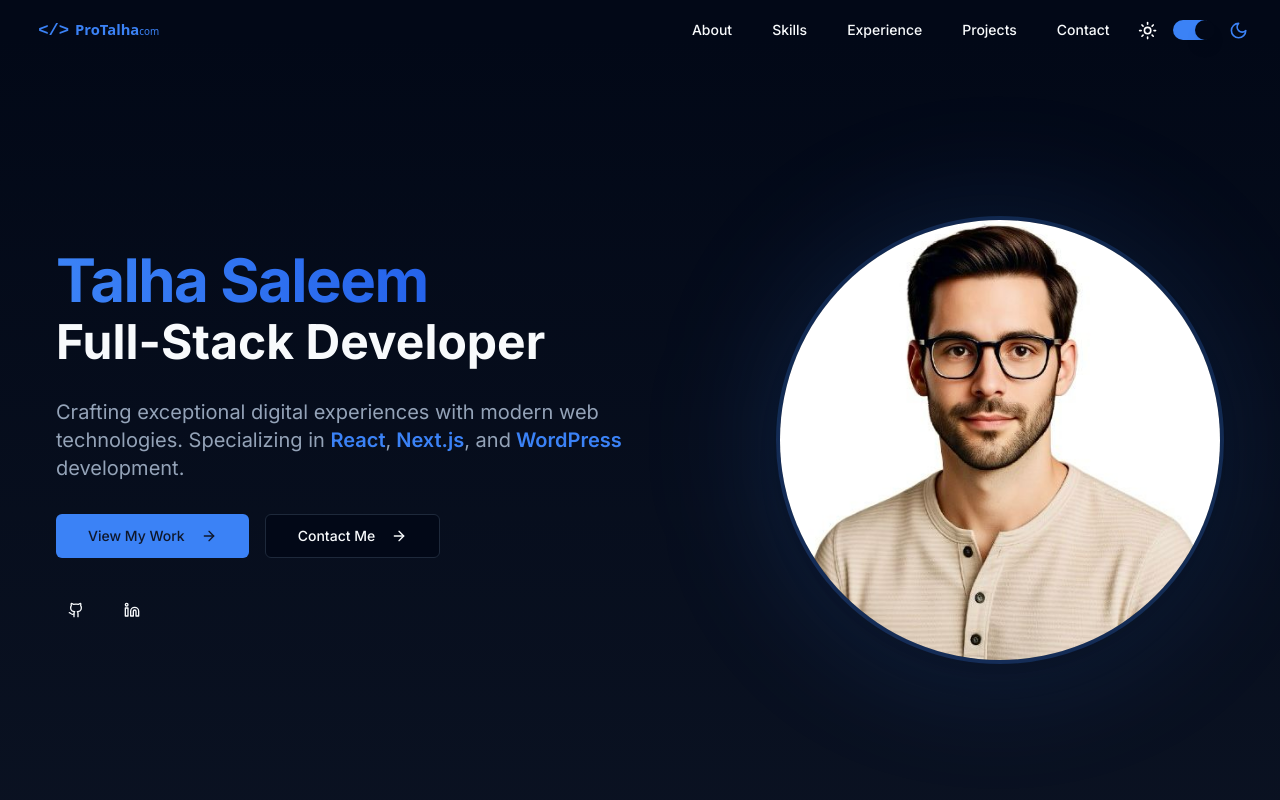
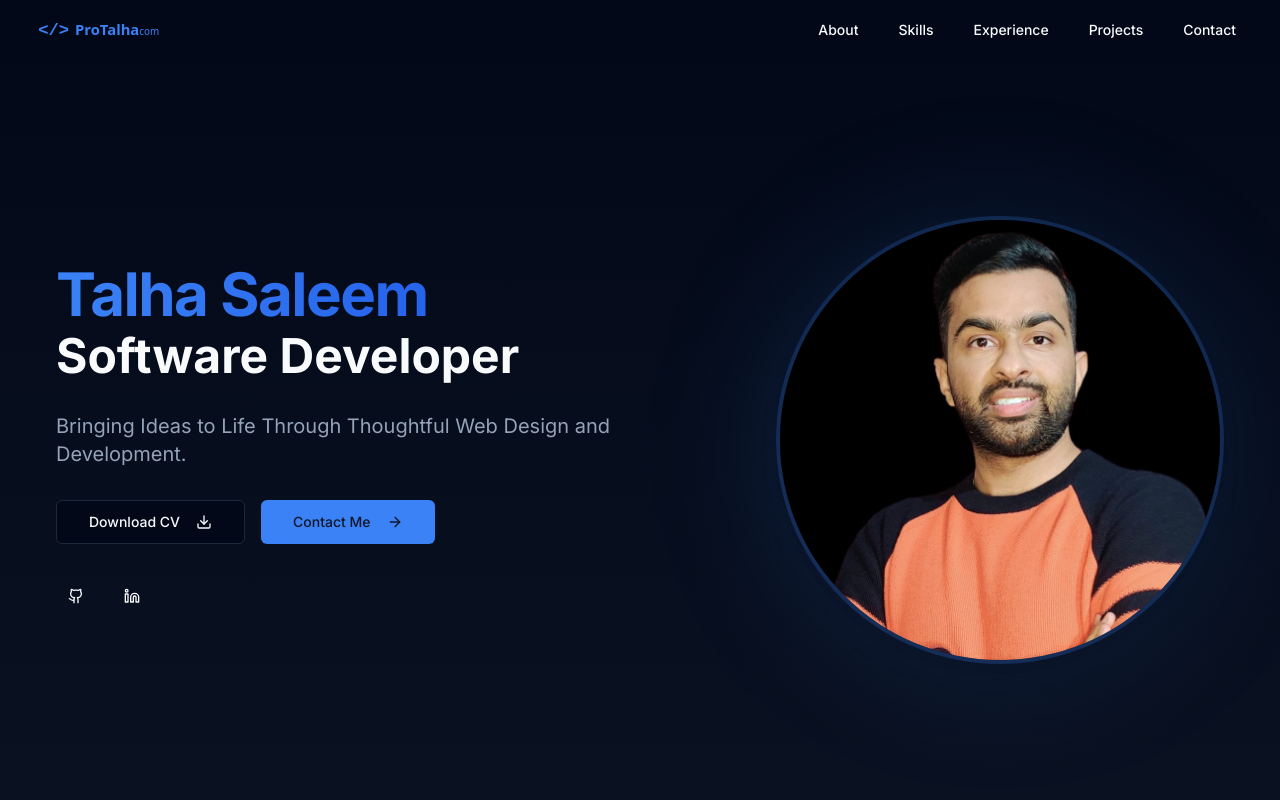
Before and after one commit to csmtalha/talha-saleem, a Next.js app: page / in a window 1280 px wide. Shown: the top 800 px of the page. Built offline with nearby package versions, Linux system fonts and the light colour scheme.

Commit message:
update profile details

```diff
--- a/components/sections/header.tsx
+++ b/components/sections/header.tsx
@@ -89,7 +89,7 @@ const Header = () => {
           >
             Contact
           </Button>
-          <ModeToggle />
+          {/* <ModeToggle /> */}
         </nav>
 
         {/* Mobile Menu Toggle */}
--- a/components/sections/hero.tsx
+++ b/components/sections/hero.tsx
@@ -6,7 +6,7 @@ import { motion, useAnimation, useInView } from "framer-motion";
 import { Button } from "@/components/ui/button";
 import { ArrowRight, Download, Github, Linkedin } from "lucide-react";
 import Link from "next/link";
-import profilePic from "@/public/images/profile1.jpeg";
+import profilePic from "@/public/images/profilepic.jpeg";
 
 export default function Hero() {
   const ref = useRef(null);
@@ -58,7 +58,7 @@ export default function Hero() {
               <span className="gradient-text">Talha Saleem</span>
             </h1>
             <h2 className="text-3xl md:text-5xl font-bold mt-2">
-              Full-Stack Developer
+              Software Developer
             </h2>
           </motion.div>
 
@@ -66,30 +66,26 @@ export default function Hero() {
             variants={itemVariants}
             className="text-lg md:text-xl text-muted-foreground max-w-2xl"
           >
-            Crafting exceptional digital experiences with modern web
-            technologies. Specializing in{" "}
-            <span className="font-semibold text-primary">React</span>,
-            <span className="font-semibold text-primary"> Next.js</span>, and
-            <span className="font-semibold text-primary"> WordPress</span>{" "}
-            development.
+            Bringing Ideas to Life Through Thoughtful Web Design and
+            Development.{" "}
           </motion.p>
 
           <motion.div variants={itemVariants} className="flex flex-wrap gap-4">
-            <Button size="lg" asChild>
+            {/* <Button size="lg" asChild>
               <Link href="#projects">
                 View My Work <ArrowRight className="ml-2 h-4 w-4" />
               </Link>
+            </Button> */}
+            <Button size="lg" variant="outline" asChild>
+              <a href="/files/talha-saleem.pdf" download>
+                Download CV <Download className="ml-2 h-4 w-4" />
+              </a>
             </Button>
-            <Button size="lg" variant="outline" asChild>
+            <Button size="lg" asChild>
               <Link href="#contact">
                 Contact Me <ArrowRight className="ml-2 h-4 w-4" />
               </Link>
             </Button>
-            {/* <Button size="lg" variant="outline" asChild>
-              <a href="/resume.pdf" download>
-                Download CV <Download className="ml-2 h-4 w-4" />
-              </a>
-            </Button> */}
           </motion.div>
 
           <motion.div variants={itemVariants} className="flex gap-4">
@@ -125,8 +121,8 @@ export default function Hero() {
             <Image
               src={profilePic}
               alt="Talha Saleem"
-              width={600}
-              height={600}
+              width={700}
+              height={700}
               className="object-cover"
               priority
             />
--- a/components/sections/projects.tsx
+++ b/components/sections/projects.tsx
@@ -50,7 +50,24 @@ export default function Projects() {
 
   const projects = [
     {
-      title: "Tours & Travels",
+      title: "Mortgage Buddy",
+      description:
+        "AI-powered mortgage application with admin dashboard, user management, and chat model integration.",
+      image: "/images/projects/mortgageapp.png",
+      tags: [
+        "Next.js",
+        "TailwindCSS",
+        "shadcn/ui",
+        "AI Integration",
+        "User Management",
+      ],
+      details:
+        "Developed an AI-powered mortgage application similar to ChatGPT with comprehensive admin dashboard, user management, and chat model integration. Built with Next.js, TailwindCSS, and shadcn/ui for a modern and responsive user interface. Implemented secure authentication and role-based access control. Integrated AI models for intelligent mortgage recommendations and assistance. Created an intuitive admin panel for managing users, monitoring conversations, and analyzing application data.",
+      github: "https://github.com/csmtalha",
+      demo: "#",
+    },
+    {
+      title: "AI Travels",
       description:
         "A dynamic travel CMS using Next.js and Firebase for seamless content management.",
       image: "/images/projects/ibrahim-travels.png",
@@ -67,7 +84,7 @@ export default function Projects() {
       demo: "https://alibrahimtravel.com/",
     },
     {
-      title: "Business Insurance",
+      title: "Golden Insurance",
       description:
         "Migrated the business Insurance platform from PHP to Next.js, improving performance and scalability.",
       image: "/images/projects/goldeninsurance.png",
@@ -83,7 +100,7 @@ export default function Projects() {
       demo: "#",
     },
     {
-      title: "Ship Navigation",
+      title: "Regent",
       description:
         "A web platform for operational planning, logistics, and ship navigation using React.js.",
       image: "/images/projects/regent.png",
@@ -94,7 +111,7 @@ export default function Projects() {
       demo: "#",
     },
     {
-      title: "Finance Automation",
+      title: "Report Automation",
       description:
         "Automated accounting tasks to improve efficiency and reduce errors using AWS Textract.",
       image: "/images/projects/report.png",
@@ -104,25 +121,9 @@ export default function Projects() {
       github: "https://github.com/csmtalha",
       demo: "#",
     },
+
     {
-      title: "Mortgage App",
-      description:
-        "AI-powered mortgage application with admin dashboard, user management, and chat model integration.",
-      image: "/images/projects/mortgageapp.png",
-      tags: [
-        "Next.js",
-        "TailwindCSS",
-        "shadcn/ui",
-        "AI Integration",
-        "User Management",
-      ],
-      details:
-        "Developed an AI-powered mortgage application similar to ChatGPT with comprehensive admin dashboard, user management, and chat model integration. Built with Next.js, TailwindCSS, and shadcn/ui for a modern and responsive user interface. Implemented secure authentication and role-based access control. Integrated AI models for intelligent mortgage recommendations and assistance. Created an intuitive admin panel for managing users, monitoring conversations, and analyzing application data.",
-      github: "https://github.com/csmtalha",
-      demo: "#",
-    },
-    {
-      title: "Beauty Salon",
+      title: "Salvation Beauty Ink",
       description:
         "Converted Figma designs into a fully functional WordPress website with seamless design integration.",
       image: "/images/projects/salvation.png",
```
Also changed, not shown: public/images/profilepic.jpeg (added), 1 other file (tests, documents, lock files or other folders).
